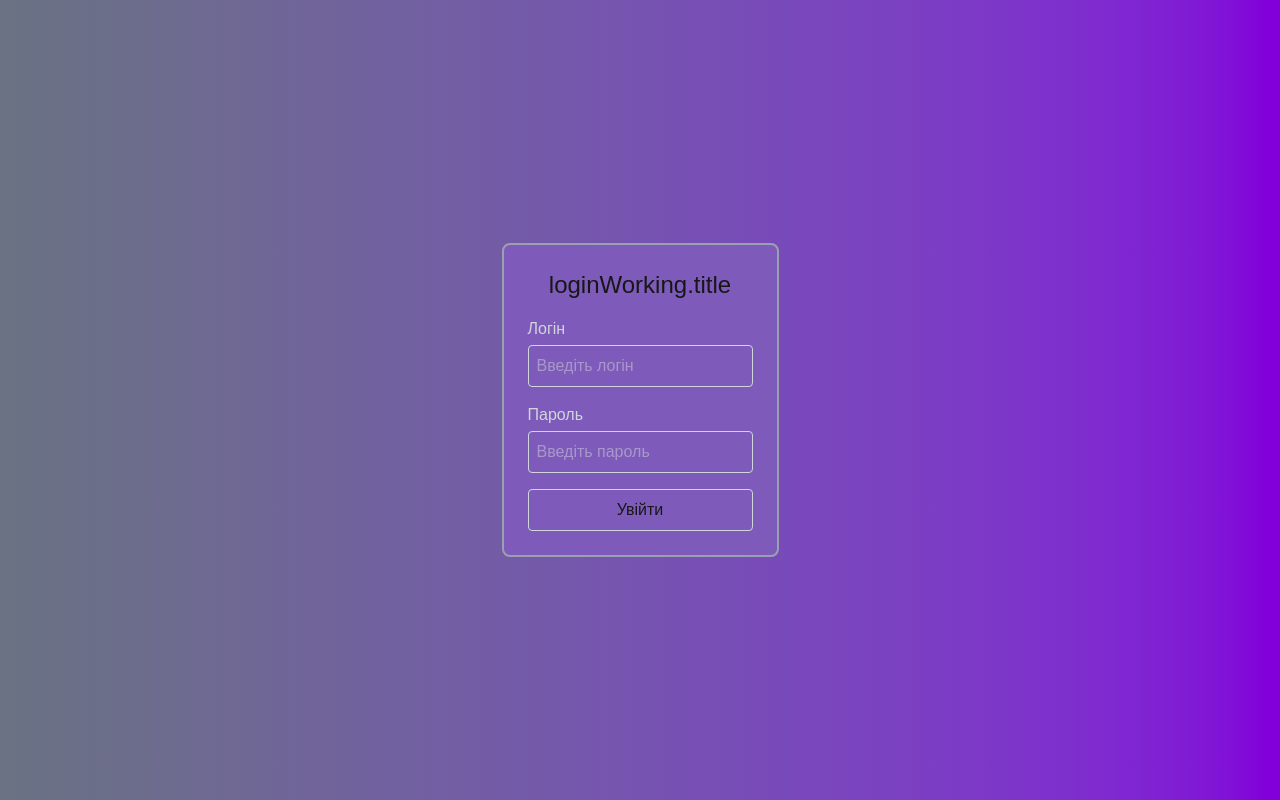
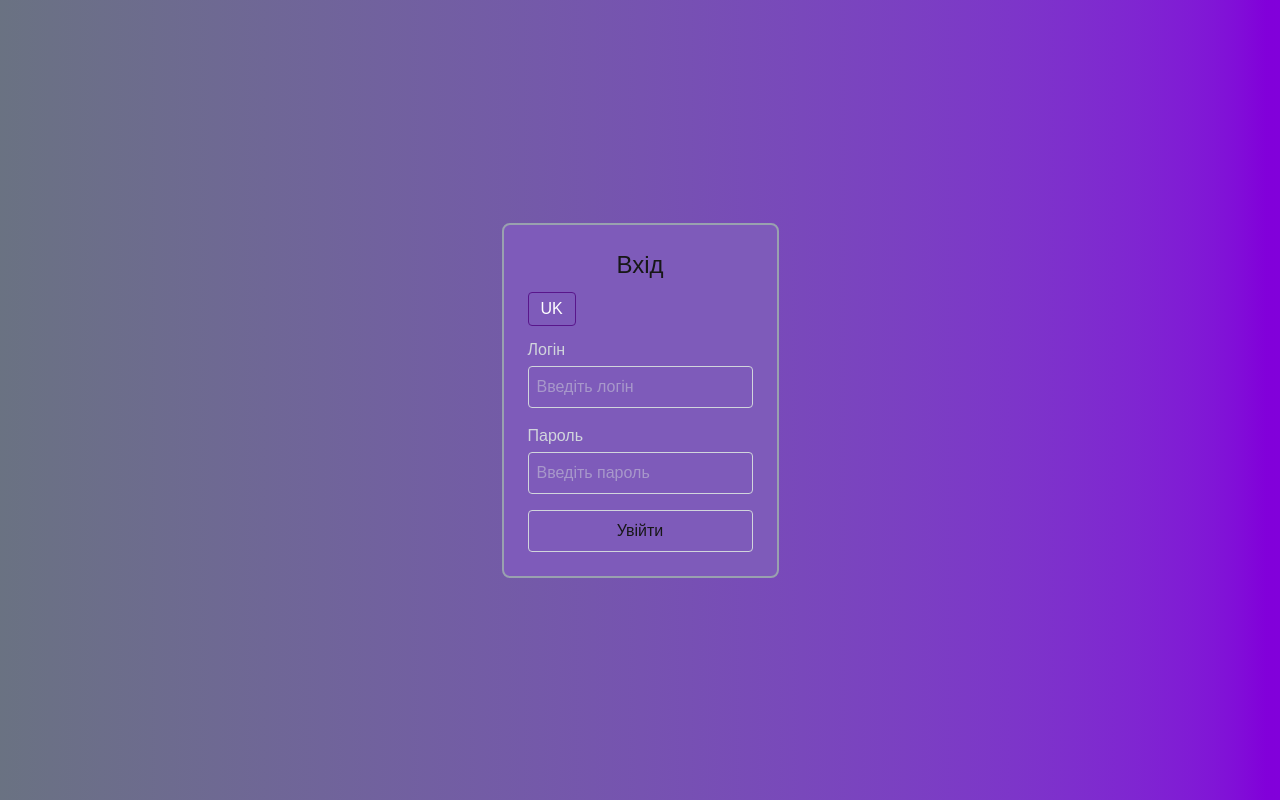
Before and after one commit to ArtemNakh/DentistsSystem, a Next.js app in the folder frontend/dentistry-front/: page /w-auth/login in a window 1280 px wide. Built offline with nearby package versions, Linux system fonts and the light colour scheme.

Commit message:
added translate on worker login page

```diff
--- a/frontend/dentistry-front/app/(workers)/w-auth/login/page.tsx
+++ b/frontend/dentistry-front/app/(workers)/w-auth/login/page.tsx
@@ -7,6 +7,7 @@ import PasswordField from "./components/PasswordField";
 import SubmitButton from "./components/SubmitButton";
 import { loginWorker } from "./services/loginService";
 import { useTranslation } from "react-i18next";
+import LanguageSwitch from "@/app/components/LanguageSwitch";
 
 export default function WorkerLogin() {
   const { t } = useTranslation();
@@ -30,8 +31,15 @@ export default function WorkerLogin() {
   return (
     <>
       <label className="pb-4 flex justify-center text-2xl ">
-        {t("loginWorking.title")}
+        {t("loginWorker.title")}
       </label>
+
+      <LanguageSwitch
+        buttonClassName="-mt-5   mb-3 rounded px-3 py-1 text-white bg-soft-purple-5 hover:bg-amethyst border border-purple-900 transition duration-200"
+        dropdownClassName="absolute left-1/2 -translate-x-1/2 mt-2 w-auto rounded-md shadow-lg border border-purple-900 bg-[#7555AD] text-purple-200 z-50"
+        itemClassName="w-full px-4 py-2 text-sm hover:bg-slate-blue cursor-pointer"
+        activeItemClassName="bg-royal-purple font-bold"
+      />
 
       <Formik
         initialValues={{
--- a/frontend/dentistry-front/app/(workers)/w-auth/login/schemes/login.scheme.ts
+++ b/frontend/dentistry-front/app/(workers)/w-auth/login/schemes/login.scheme.ts
@@ -1,16 +1,17 @@
 // validationSchemas.ts
 import * as Yup from "yup";
+import i18n from "i18next";
 
 const loginValidationSchema = Yup.object().shape({
   login: Yup.string()
-    .required("error.loginWorker.loginfield.required")
-    .min(5, "error.loginWorker.loginfield.min" + " 5")
-    .max(100, "error.loginWorker.loginfield.max" + " 100"),
+    .required(() => i18n.t("error.loginWorker.loginField.required"))
+    .min(5, () => i18n.t("error.loginWorker.loginField.min"))
+    .max(100, () => i18n.t("error.loginWorker.loginField.max")),
 
   password: Yup.string()
-    .required("error.loginWorker.password.required")
-    .min(5, "error.loginWorker.password.min" + " 5")
-    .max(100, "error.loginWorker.password.max" + " 100"),
+    .required(() => i18n.t("error.loginWorker.password.required"))
+    .min(5, () => i18n.t("error.loginWorker.password.min"))
+    .max(100, () => i18n.t("error.loginWorker.password.max")),
 });
 
 export default loginValidationSchema;
--- a/frontend/dentistry-front/app/globals.css
+++ b/frontend/dentistry-front/app/globals.css
@@ -18,6 +18,9 @@
   --color-light-gray-2:#9FA0A3;
   --color-light-gray-0:#E5E7EB;
   --color-gray-450: #9198A3;
+  --color-amethyst:#7555AD;
+  --color-slate-blue:#7C5AB8;
+  --color-royal-purple:#694C9C;
 }
 
 @media (prefers-color-scheme: dark) {
--- a/frontend/dentistry-front/public/locales/en/common.json
+++ b/frontend/dentistry-front/public/locales/en/common.json
@@ -165,7 +165,7 @@
         "userNotFound": "Worker not found",
         "default": "Authorization error"
       },
-      "loginfield": {
+      "loginField": {
         "required": "Require login",
         "min": "Minimal symbol",
         "max": "Maximal symbol"
--- a/frontend/dentistry-front/public/locales/uk/common.json
+++ b/frontend/dentistry-front/public/locales/uk/common.json
@@ -164,7 +164,7 @@
         "userNotFound": "Працівника не знайдено",
         "default": "Помилка авторизації"
       },
-      "loginfield": {
+      "loginField": {
         "required": "Логін обов’язковий",
         "min": "Мінімальна кількість символів",
         "max": "Максимальна кількість символів"
```
